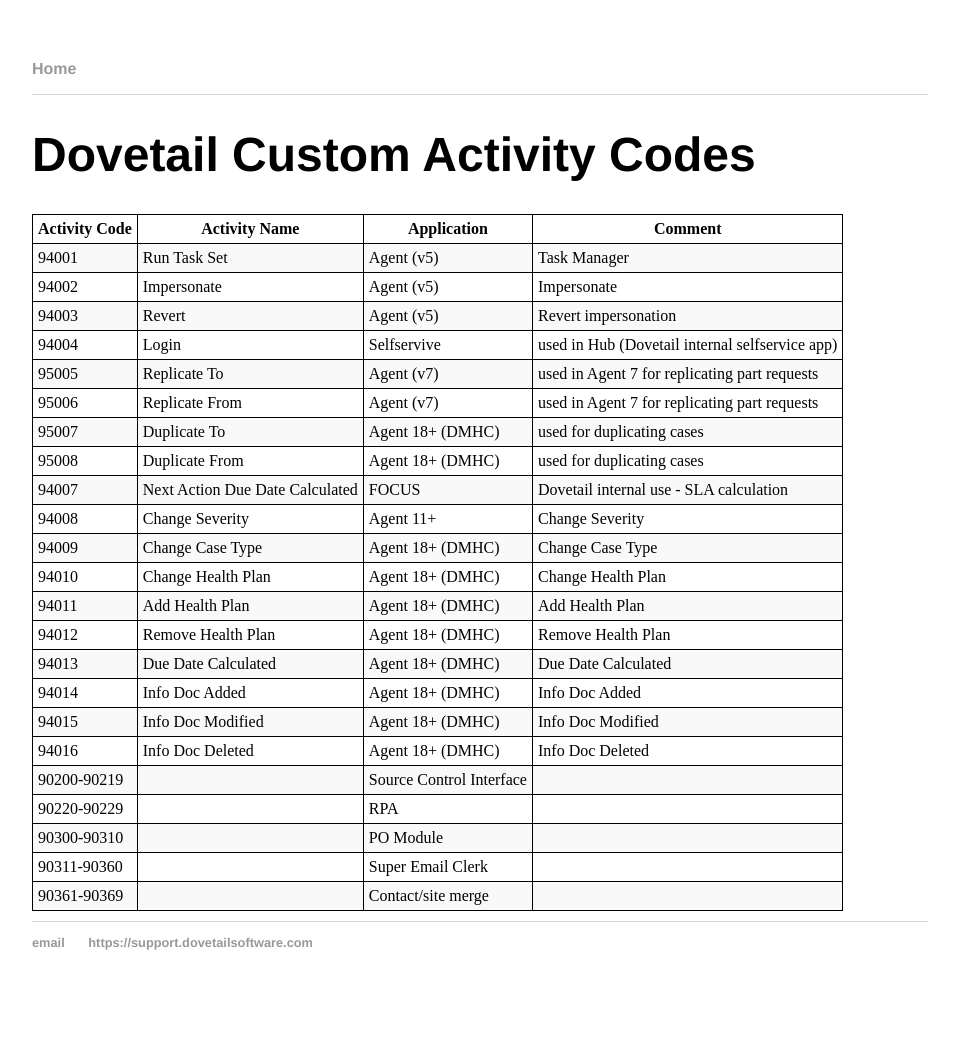
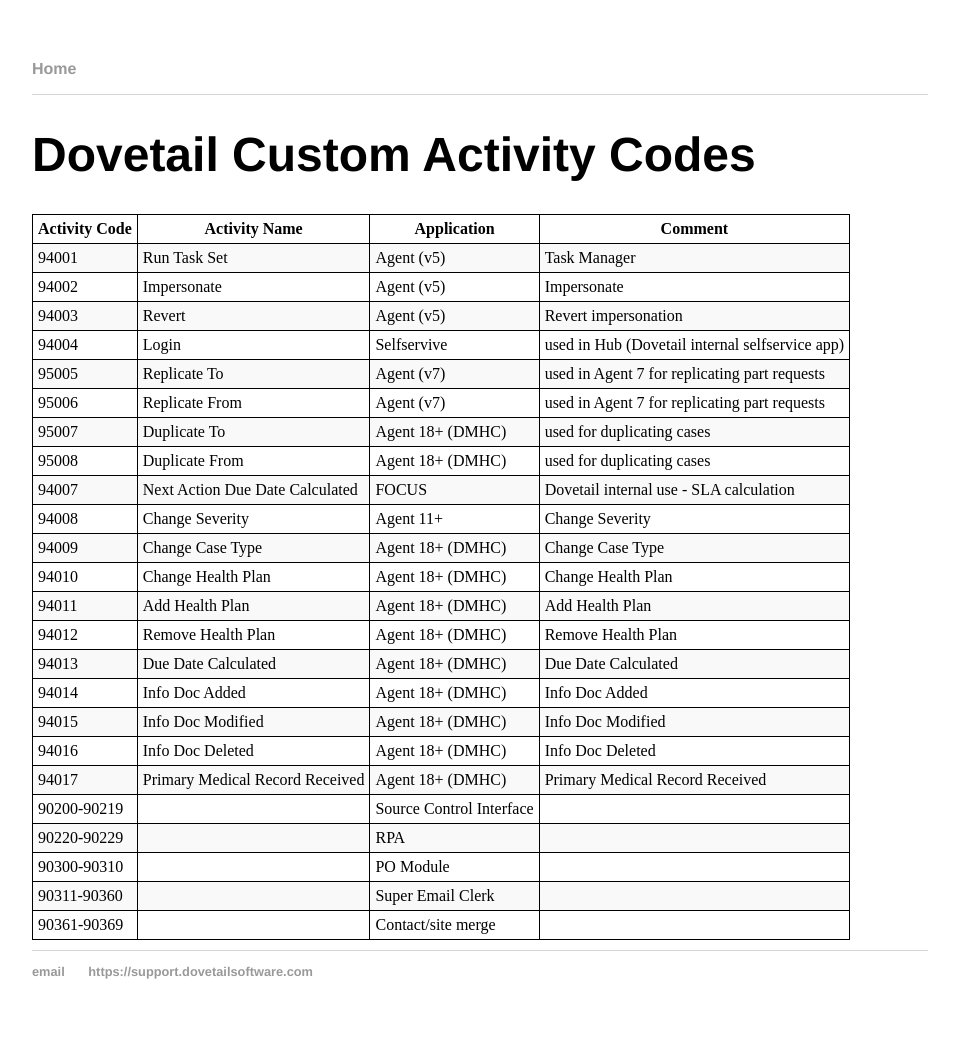
Before and after one commit to DovetailSoftware/dovetail-defined, a Jekyll site: the page built from pages/activity-codes.md, in a window 1280 px wide. Shown: the whole page, without its empty margins (160-1119 px from the left). Built offline with Jekyll 4.4.1, drawn with Linux system fonts in a browser that asks for light colours; before the commit the page ends 1010 px from its top, so only the background shows below that.

Commit message:
Add Primary Medical Record Received

```diff
--- a/pages/activity-codes.md
+++ b/pages/activity-codes.md
@@ -26,6 +26,7 @@
 | 94014 | Info Doc Added | Agent 18+ (DMHC)   | Info Doc Added |
 | 94015 | Info Doc Modified | Agent 18+ (DMHC)   | Info Doc Modified |
 | 94016 | Info Doc Deleted | Agent 18+ (DMHC)   | Info Doc Deleted |
+| 94017 | Primary Medical Record Received | Agent 18+ (DMHC)   | Primary Medical Record Received |
 | 90200-90219 | |Source Control Interface|
 | 90220-90229 | |RPA|
 | 90300-90310 | |PO Module|
```
